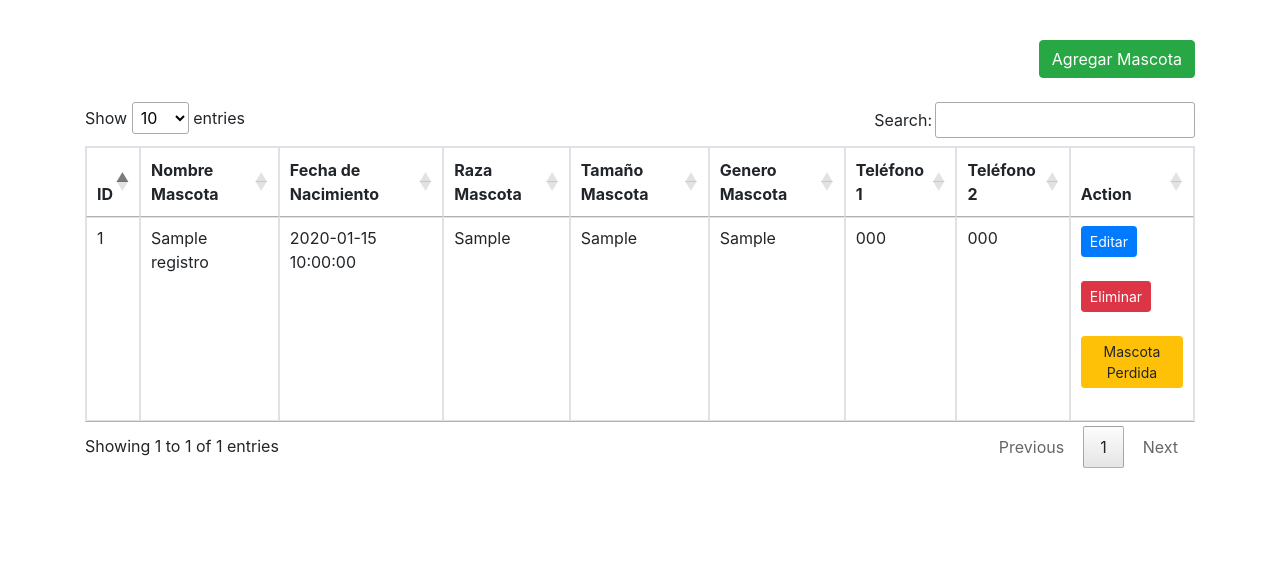
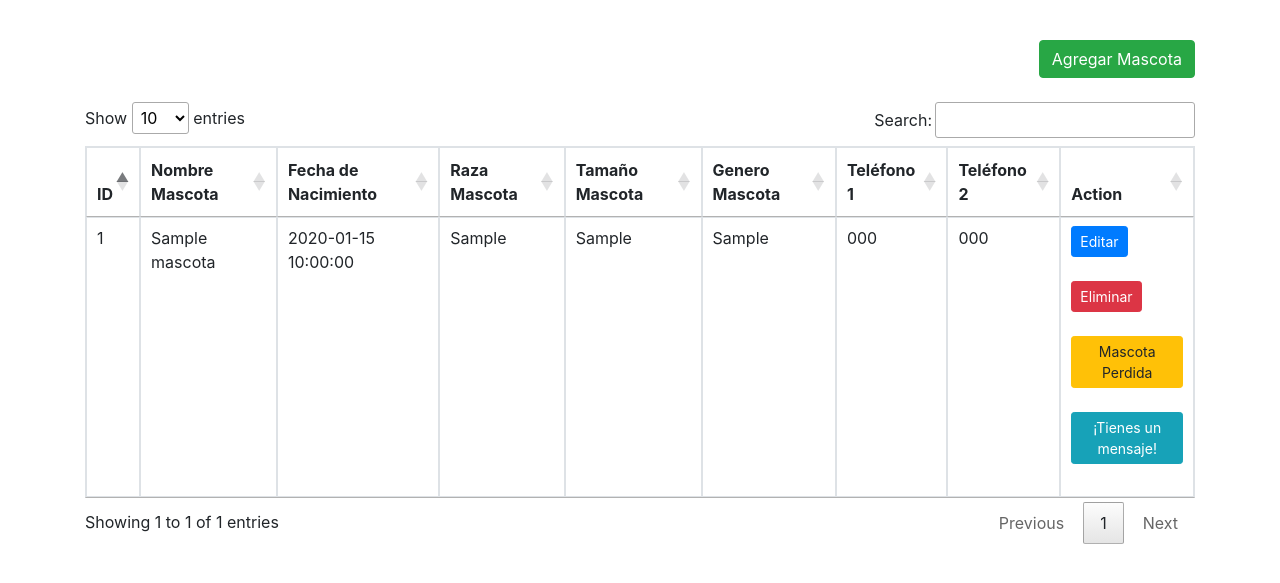
Before and after one commit to pamelan97/Huellitas, a CodeIgniter 4 app: the page made by my-project/myapp/app/Views/login/index.php in a window 1280 px wide. Shown: the top 583 px of the page. Run offline with PHP 8.4 and a stand-in for CodeIgniter, Linux system fonts and the light colour scheme; the template is opened without the code that fills it: most values are stand-ins (such as "Sample title", 1, 10 or a date in 2020); some libraries are stand-ins or nearby versions.

Commit message:
avance sprint 8

```diff
--- a/my-project/myapp/app/Config/Routes.php
+++ b/my-project/myapp/app/Config/Routes.php
@@ -61,6 +61,7 @@
 $routes->add('registroduenodos', 'registroDuenodosCrud::agregar01Dueno');
 $routes->add('registroplaca/(:num)', 'PlacasController::registroplaca/$1');
 $routes->add('mascotaperdida/(:num)', 'registroMascotaCrud::estadoMascotas/$1');
+$routes->add('enviarmensaje', 'registroMascotaCrud::enviarMensaje');
 
 
 // CRUD
--- a/my-project/myapp/app/Views/login/index.php
+++ b/my-project/myapp/app/Views/login/index.php
@@ -35,19 +35,22 @@
           <?php if($registros): ?>
           <?php foreach($registros as $reg): ?>
           <tr>
-             <td><?php echo $reg->id; ?></td>
-             <td><?php echo $reg->nombreMascota; ?></td>
-             <td><?php echo $reg->fechaMascota; ?></td>
-             <td><?php echo $reg->razaMascota; ?></td>
-             <td><?php echo $reg->tamanoMascota; ?></td>
-             <td><?php echo $reg->generoMascota; ?></td>
-             <td><?php echo $reg->telefono1; ?></td>
-             <td><?php echo $reg->telefono2; ?></td>
+             <td><?php echo $reg['mascota']->id; ?></td>
+             <td><?php echo $reg['mascota']->nombreMascota; ?></td>
+             <td><?php echo $reg['mascota']->fechaMascota; ?></td>
+             <td><?php echo $reg['mascota']->razaMascota; ?></td>
+             <td><?php echo $reg['mascota']->tamanoMascota; ?></td>
+             <td><?php echo $reg['mascota']->generoMascota; ?></td>
+             <td><?php echo $reg['mascota']->telefono1; ?></td>
+             <td><?php echo $reg['mascota']->telefono2; ?></td>
              <td>
-              <a href="<?php echo site_url('/registromascota-editar/'.$reg->id);?>" class="btn btn-primary btn-sm">Editar</a><br><br>
-              <a href="<?php echo site_url('/registromascota-eliminar/'.$reg->id);?>" class="btn btn-danger btn-sm">Eliminar</a><br><br>
-              <a href="<?php echo site_url('/mascotaperdida/'.$reg->id);?>" class="btn btn-warning btn-sm"><?= ($reg->estadoMascotas==1?'Mascota Encontrada':'Mascota Perdida') ?></a><br><br>
-              </td>
+              <a href="<?php echo site_url('/registromascota-editar/'.$reg['mascota']->id);?>" class="btn btn-primary btn-sm">Editar</a><br><br>
+              <a href="<?php echo site_url('/registromascota-eliminar/'.$reg['mascota']->id);?>" class="btn btn-danger btn-sm">Eliminar</a><br><br>
+              <a href="<?php echo site_url('/mascotaperdida/'.$reg['mascota']->id);?>" class="btn btn-warning btn-sm"><?= ($reg['mascota']->estadoMascotas==1?'Mascota Encontrada':'Mascota Perdida') ?></a><br><br>
+              <?php if($reg['mensaje']):?>
+              <a href="#" onclick="alert('<?= 'Te informamos que ' .$reg['mensaje']->nombre. ', acaba de encontrar a tu mascota, te dejo el siguiente mensaje: ' .$reg['mensaje']->mensaje. ', junto a su número de contacto: ' .$reg['mensaje']->telefono. ', ¡Ponte en contacto pronto!' ?>')" class="btn btn btn-info btn-sm">¡Tienes un mensaje!</a><br><br>
+              <?php endif; ?>
+            </td>
           </tr>
          <?php endforeach; ?>
          <?php endif; ?>
```
Also changed, not shown: Scriptbasedatos/008_mensajeMascota.sql (added, +10 -0 lines), my-project/myapp/app/Entities/mensajeMascotaEntity.php (added, +39 -0 lines), my-project/myapp/app/Models/mensajeMascotaModel.php (added, +59 -0 lines).
